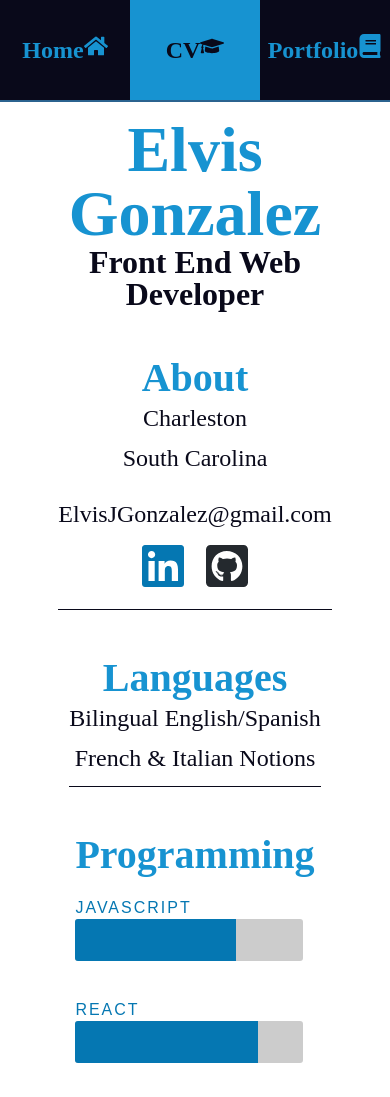
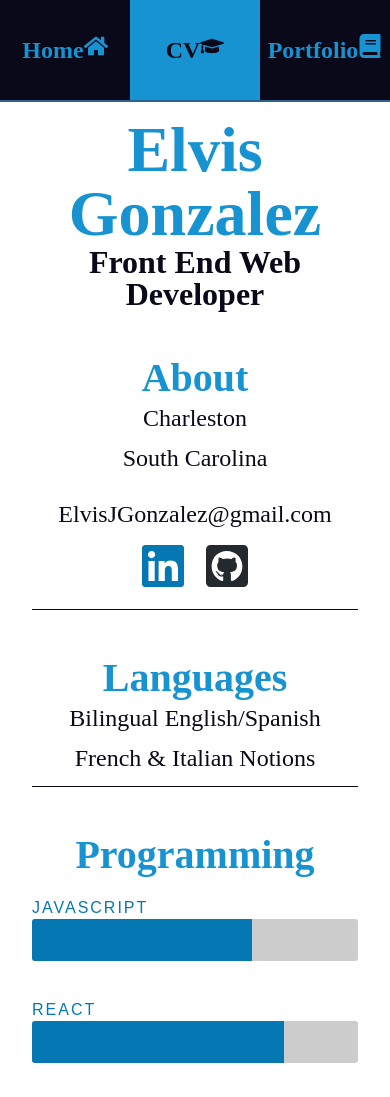
Before and after one commit to ElvisJG/resume-react, a React (Create React App) app: page /cv in a window 390 px wide. Shown: the top 1097 px of the page. Built offline with nearby package versions, Linux system fonts and the light colour scheme; the HTML template or start-up script is replaced by a standard one.

Commit message:
fixed CV responsiveness

```diff
--- a/src/component/CV/CV.css
+++ b/src/component/CV/CV.css
@@ -70,8 +70,10 @@ em {
 }
 
 .icons {
-  width: 100%;
-  margin: 1rem 0;
+  display: flex;
+  width: 7rem;
+  float: right;
+  margin: 0 0 1rem;
 }
 
 .icons a:nth-child(1) {
@@ -214,20 +216,27 @@ em {
 /*---------------------------------------*/
 
 @media only screen and (max-width: 600px) {
+  .cv-title h2 {
+    font-size: 2rem;
+  }
+
+  .cv-section p {
+    font-size: 1.5rem;
+    margin: 1rem 0;
+  }
+
+  .cv-school p {
+    color: #0577b2;
+    text-decoration: underline;
+  }
+}
+
+@media only screen and (max-width: 750px) {
   .cv-wrapper {
     display: flex;
     flex-direction: column;
     margin: 0 2rem;
     text-align: center;
-  }
-
-  .main-section {
-    width: 100%;
-    float: right;
-  }
-
-  .cv-title h2 {
-    font-size: 2rem;
   }
 
   .aside {
@@ -241,25 +250,36 @@ em {
   .aside-section {
     margin-top: 2rem;
     text-align: center;
+    width: 100%;
+  }
+
+  .icons {
+    float: none;
+    margin: 0 auto 1rem;
+  }
+
+  .bars {
+    width: 100%;
+  }
+
+  .bars li {
+    width: 100%;
   }
 
   .aside-section:nth-child(3) {
     border-bottom: 1px solid #09091a;
   }
 
+  .main-section {
+    width: 100%;
+    float: right;
+  }
+
   .cv-section {
     margin-top: 2rem;
     width: 100%;
-  }
-
-  .cv-section {
     font-size: 3rem;
     margin: 2rem 0;
-  }
-
-  .cv-section p {
-    font-size: 1.5rem;
-    margin: 1rem 0;
   }
 
   .cv-edu {
@@ -269,20 +289,19 @@ em {
     margin-bottom: 2rem;
   }
 
-  .cv-edu p {
-    text-align: center;
-  }
   .cv-edu h5 {
     width: 100%;
     text-align: center;
     font-weight: bold;
   }
 
+  .cv-edu p {
+    text-align: center;
+  }
+
   .cv-school p {
     text-align: center;
     font-weight: bold;
-    color: #0577b2;
-    text-decoration: underline;
     margin: 1rem 0rem -1rem;
   }
 
```
